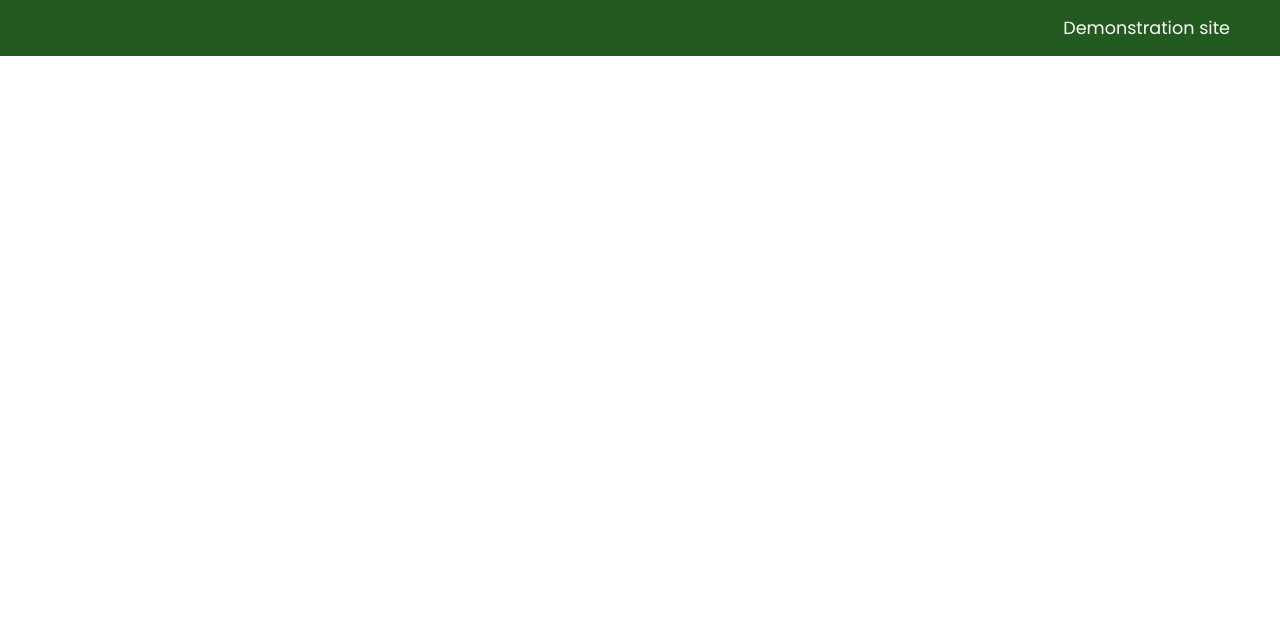
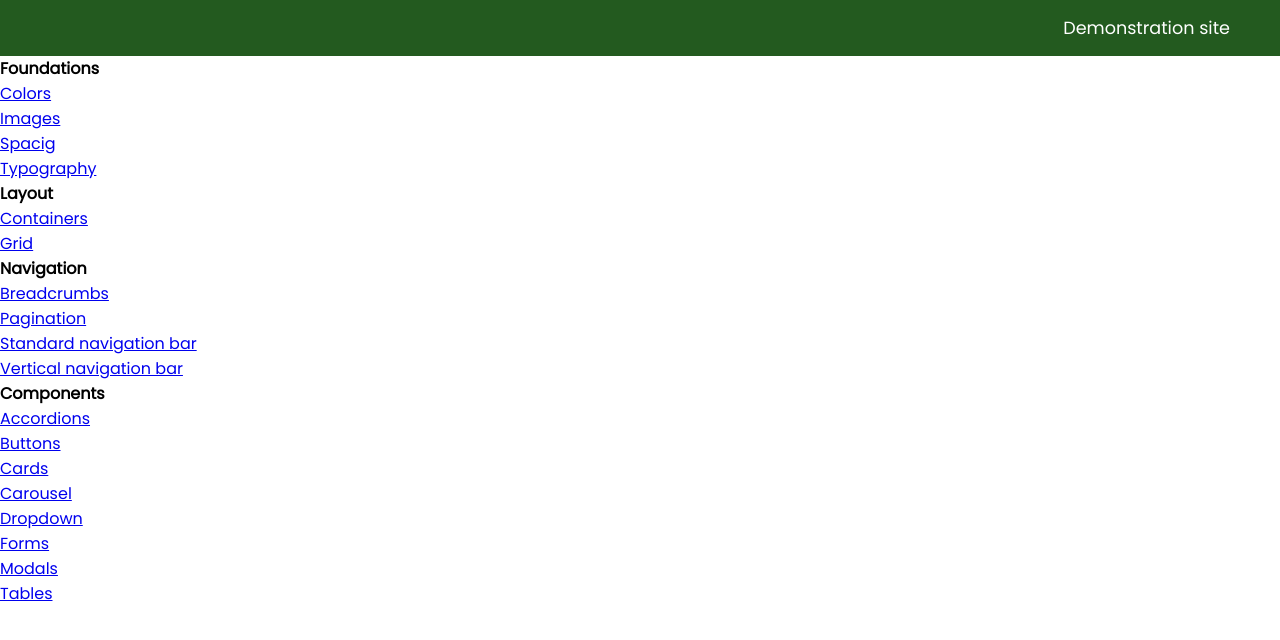
Before and after one commit to xcoder404/DGL-309-design_system, a plain HTML site: page index.html in a window 1280 px wide. Drawn offline with Linux system fonts and the light colour scheme.

Commit message:
Add vertical nav bar content in html file

```diff
--- a/index.html
+++ b/index.html
@@ -25,9 +25,46 @@
       </nav>
     </header>
     <main>
-        <section class="vertical-nav">
-
-        </section>
+      <section class="vertical-nav">
+        <div class="vertical-nav__category">
+          <span><b>Foundations</b></span>
+          <ul class="vertical-nav__category-item">
+            <li><a href="#">Colors</a></li>
+            <li><a href="#">Images</a></li>
+            <li><a href="#">Spacig</a></li>
+            <li><a href="#">Typography</a></li>
+          </ul>
+        </div>
+        <div class="vertical-nav__category">
+          <span><b>Layout</b></span>
+          <ul class="vertical-nav__category-item">
+            <li><a href="#">Containers</a></li>
+            <li><a href="#">Grid</a></li>
+          </ul>
+        </div>
+        <div class="vertical-nav__category">
+          <span><b>Navigation</b></span>
+          <ul class="vertical-nav__category-item">
+            <li><a href="#">Breadcrumbs</a></li>
+            <li><a href="#">Pagination</a></li>
+            <li><a href="#">Standard navigation bar</a></li>
+            <li><a href="#">Vertical navigation bar</a></li>
+          </ul>
+        </div>
+        <div class="vertical-nav__category">
+          <span><b>Components</b></span>
+          <ul class="vertical-nav__category-item">
+            <li><a href="#">Accordions</a></li>
+            <li><a href="#">Buttons</a></li>
+            <li><a href="#">Cards</a></li>
+            <li><a href="#">Carousel</a></li>
+            <li><a href="#">Dropdown</a></li>
+            <li><a href="#">Forms</a></li>
+            <li><a href="#">Modals</a></li>
+            <li><a href="#">Tables</a></li>
+          </ul>
+        </div>
+      </section>
     </main>
   </body>
 </html>
```
